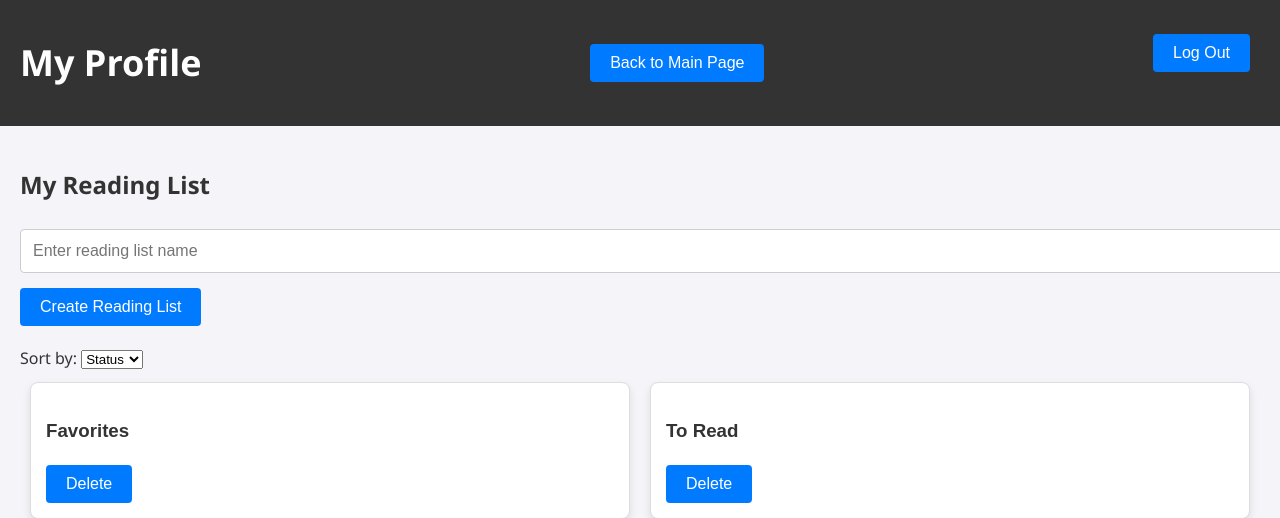
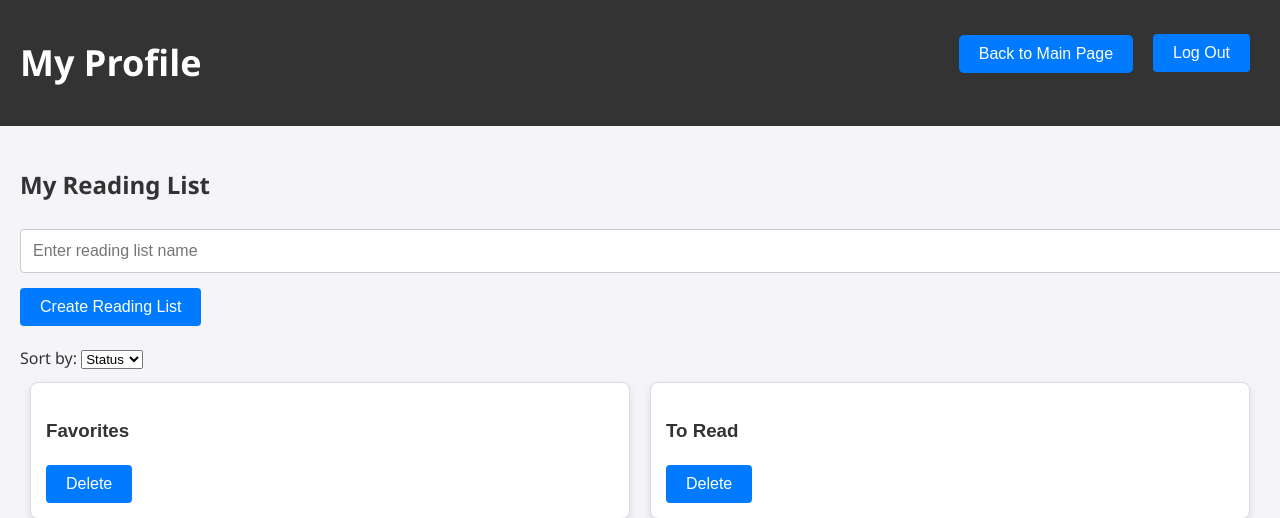
Before and after one commit to Flameis/CS340-Database-Project, a PHP site: page /user.php in a window 1280 px wide. Shown: the top 518 px of the page. Run offline with PHP 8.4, Linux system fonts and the light colour scheme; a user stored in the database is signed in; data comes from the database, SQL or seed files in the repository.

Commit message:
Update user.php
fixed main page and profile button

```diff
--- a/user.php
+++ b/user.php
@@ -17,7 +17,7 @@
 <body>
     <div class="header">
         <h1>My Profile</h1>
-        <div>
+        <div class="mainpage-button">
             <a href="index.php"><button>Back to Main Page</button></a>
         </div>
         <div class="logout-button">
```
